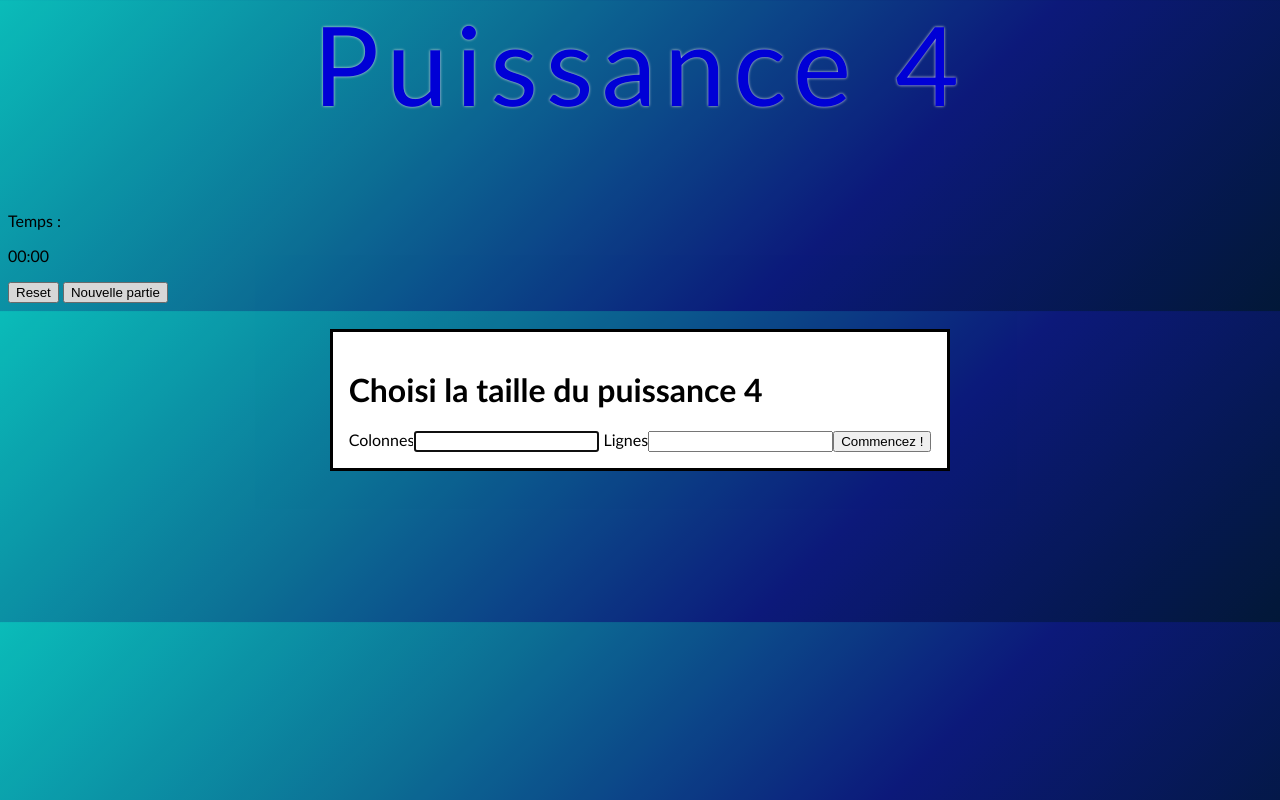
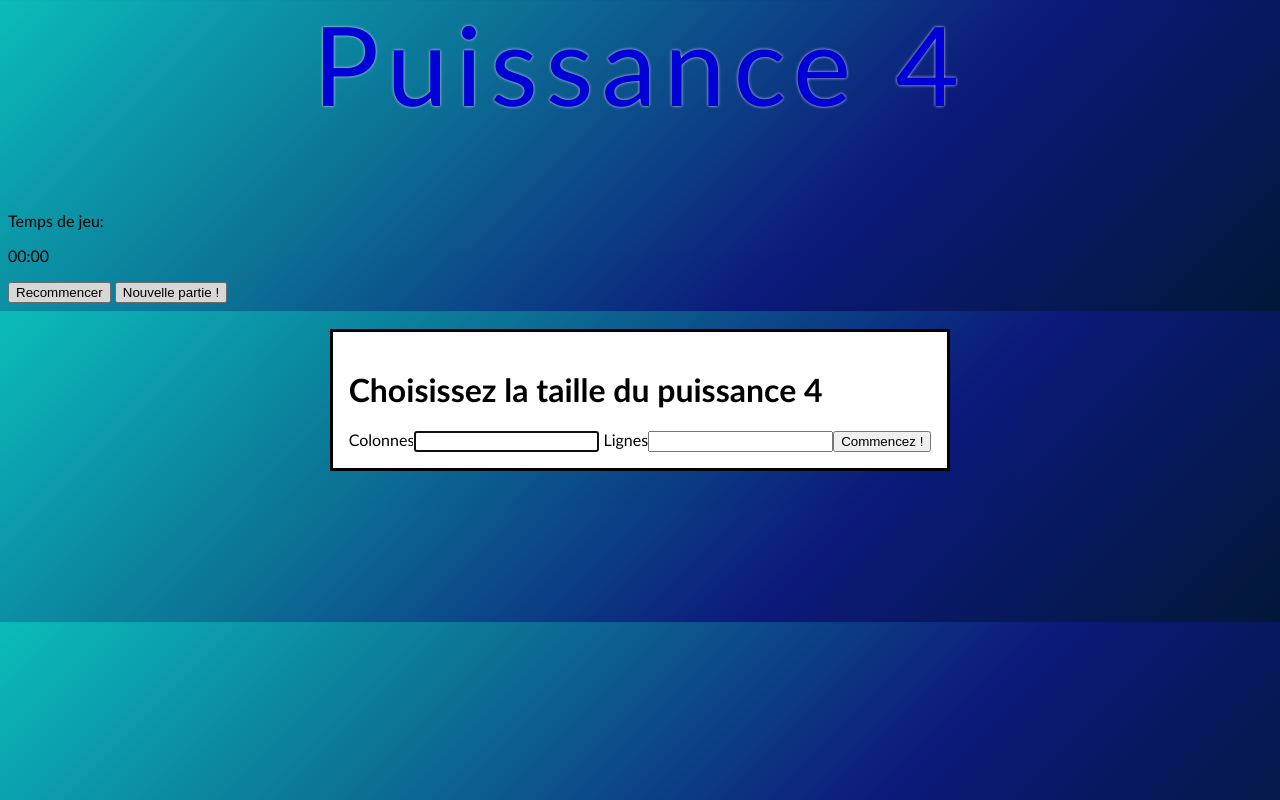
Before and after one commit to NewZAZ/Puissance-4, a plain HTML site: page puissance4.html in a window 1280 px wide. Drawn offline with Linux system fonts and the light colour scheme.

Commit message:
nouveau1

```diff
--- a/js/game.js
+++ b/js/game.js
@@ -268,7 +268,7 @@ function stop(){
 
     const elementById = document.getElementById("win");
     elementById.innerHTML = "<h1>Bravo !</h1>"
-    elementById.innerHTML += "<p>Le joueur " + currentPlayer + " a gagner !</p>"
+    elementById.innerHTML += "<p>Le joueur " + currentPlayer + " a gagné !</p>"
     elementById.innerHTML += "<button onclick='preStart()'>Rejouer !</button>"
     elementById.showModal()
 }
@@ -281,7 +281,7 @@ function preStart() {
     showTime()
 
     const elementById = document.getElementById("start");
-    elementById.innerHTML = "<h1>Choisi la taille du puissance 4</h1>"
+    elementById.innerHTML = "<h1>Choisissez la taille du puissance 4</h1>"
     elementById.innerHTML += "<label> Colonnes"
     elementById.innerHTML += "<input id='col' type='text'>"
     elementById.innerHTML += "</label>"
--- a/puissance4.html
+++ b/puissance4.html
@@ -21,11 +21,11 @@
 
             </div>
 
-            <p>Temps :</p>
+            <p>Temps de jeu:</p>
             <p id="timer">000000</p>
 
-            <button onclick="preStart()">Reset</button>
-            <button onclick="preStart()">Nouvelle partie</button>
+            <button onclick="preStart()">Recommencer</button>
+            <button onclick="preStart()">Nouvelle partie !</button>
         </main>
 
     </body>
```
